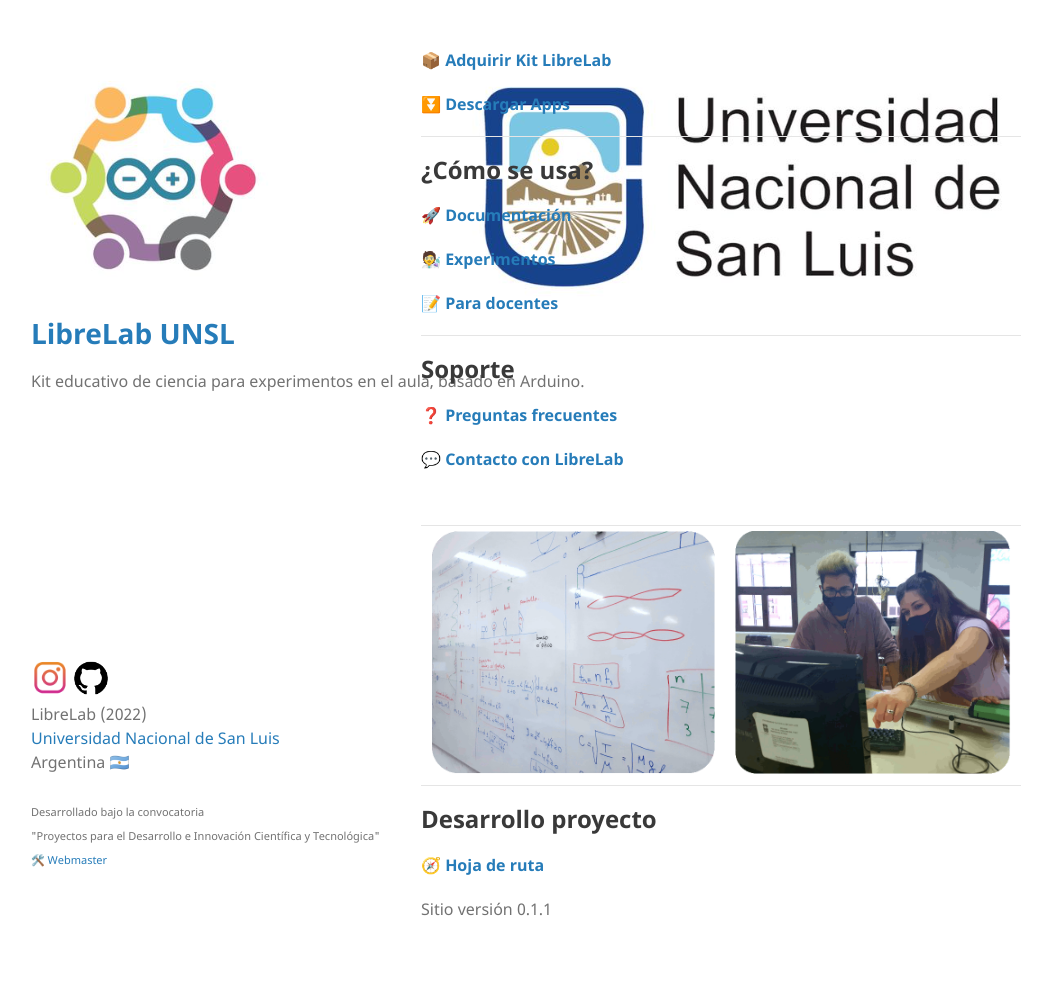
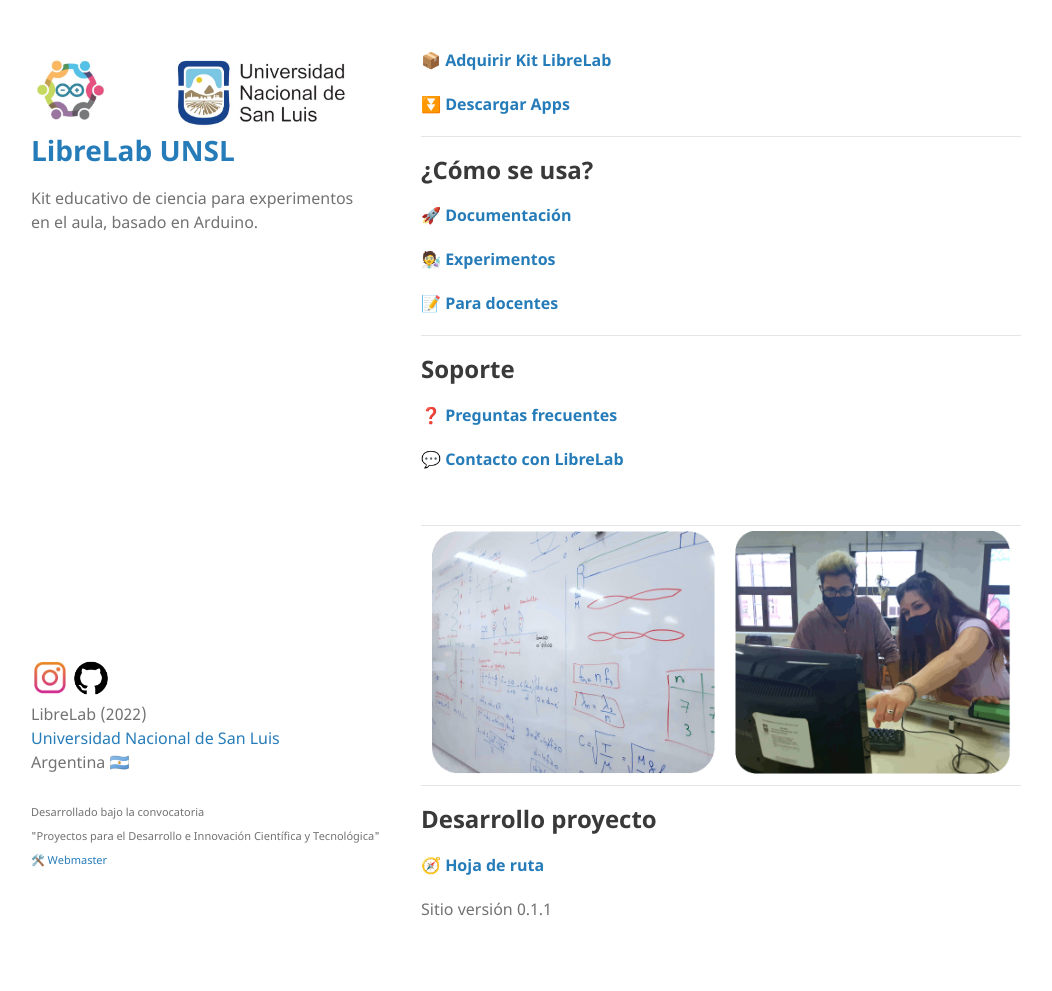
Before and after one commit to labunsl/labunsl.github.io, a Jekyll site: the page built from index.md, in a window 1280 px wide. Shown: the whole page, without its empty margins (19-1071 px from the left). Built offline with Jekyll 4.4.1, drawn with Linux system fonts in a browser that asks for light colours.

Commit message:
Update jekyll-theme-minimal.scss

```diff
--- a/_sass/jekyll-theme-minimal.scss
+++ b/_sass/jekyll-theme-minimal.scss
@@ -119,11 +119,11 @@
 }
 
 header {
-  width:auto;
+  width:330px;
   float:left;
   position:fixed;
   left:50px;
-  padding-right:10px;
+  padding-right:50px;
   -webkit-font-smoothing:subpixel-antialiased;
 }
 
```
